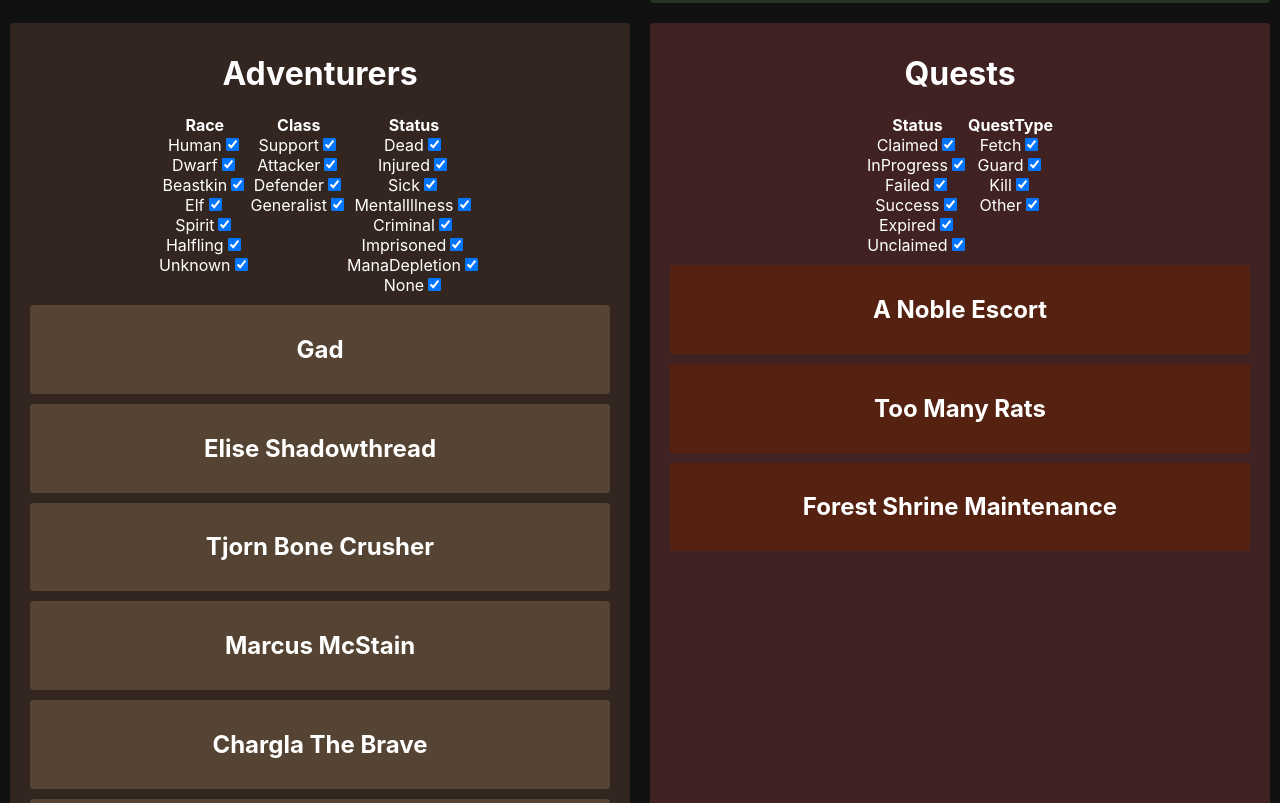
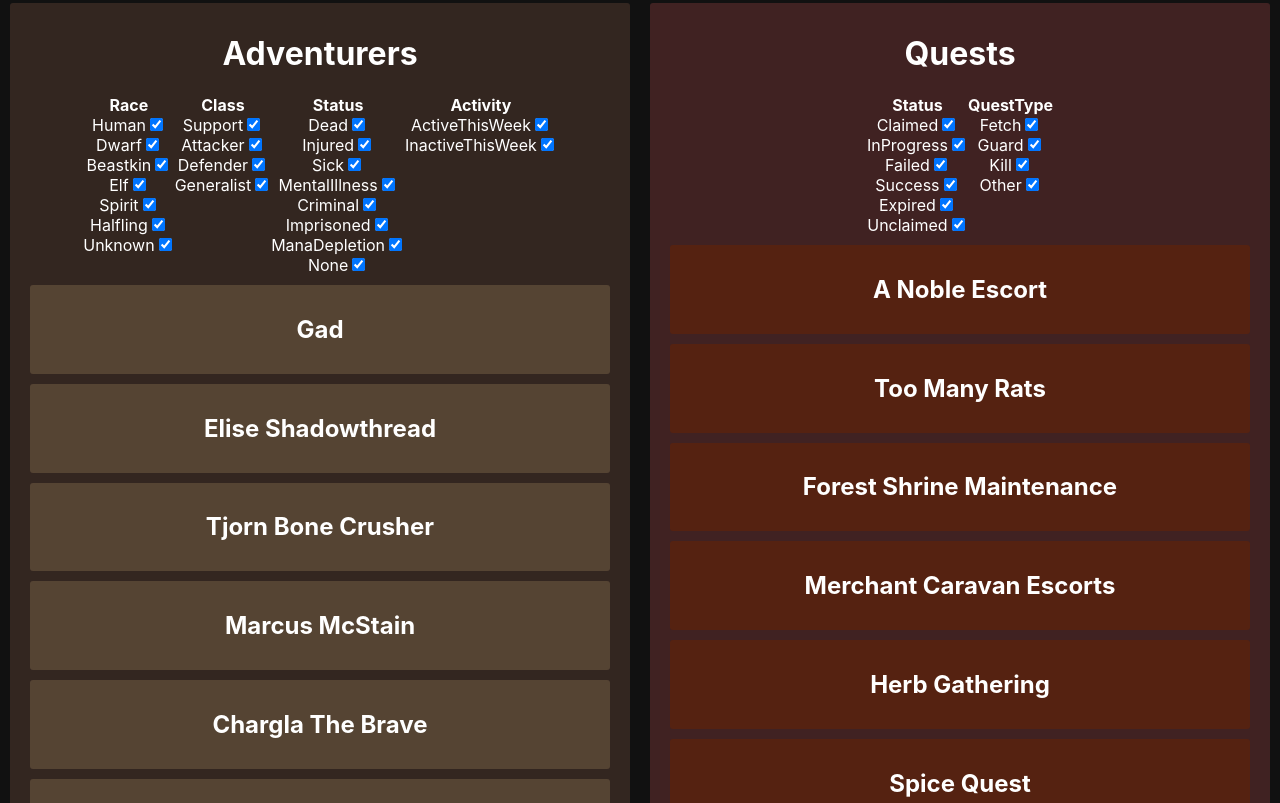
Before and after one commit to claytonweller/fantasy, a React (Create React App) app: page / in a window 1280 px wide. Shown: the part 1317-2120 px from the top of the page. Built offline with nearby package versions, Linux system fonts and the light colour scheme.

Commit message:
Filter adventurers by activeThisWeek

```diff
--- a/src/App.tsx
+++ b/src/App.tsx
@@ -28,8 +28,6 @@ function App() {
         backgroundColor:'#111111',
         color: 'white',
       }}>
-        {ENVIRONMENT}
-
         <Search
           searchText={searchText}
           setSearchText={setSearchText}
@@ -58,6 +56,7 @@ function App() {
             rules={rules}
             cardTypeFilters={cardTypeFilter.state}
             makeSearchable={makeSearchable}
+            currentWeek={currentWeek}
           />
           <Quests
             search={{searchText, rankFilter: rankFilter.state}}
--- a/src/components/AdventurerCard.tsx
+++ b/src/components/AdventurerCard.tsx
@@ -1,6 +1,6 @@
 import { IEnumFilter } from "hooks/useEnumFilterState";
 import { IRules } from "../data/getRules";
-import { IAdventurer } from "../types/Adventurer";
+import { ActivityStates, IAdventurer } from "../types/Adventurer";
 import { CardTypes } from "../types/Card";
 import { IMetricsWithMeta } from "../types/Quest";
 import { ISearchParams } from "../types/SearchParams";
@@ -14,9 +14,10 @@ export default function AdventurerCard (props: {
   search: ISearchParams,
   rules: IRules,
   makeSearchable: (text: string) => JSX.Element,
+  currentWeek: number,
   typeSpecificFilters?: IEnumFilter<string>[]
 }){
-  const {adventurer, search, rules, makeSearchable, typeSpecificFilters} = props
+  const {adventurer, search, rules, makeSearchable, currentWeek, typeSpecificFilters} = props
   const {name, bio, clan, quests, rank, status, races} = adventurer
   const metaMetrics: IMetricsWithMeta[] = quests.map(quest =>{
     return metaMetricsFromAdventurerQuest({quest})
@@ -28,10 +29,19 @@ export default function AdventurerCard (props: {
       rules={rules}
     />
   )
+
   const formattedStatus = status.length
     ? status.join(', ')
     : 'Normal'
 
+  const activityFilter = typeSpecificFilters?.find(f => f.name === 'Activity')
+  let isActivityMatch = false
+  if(activityFilter){
+    const activeThisWeek = adventurer.lastActiveWeek === currentWeek
+    const lookingForActiveThisWeek = activityFilter.state[ActivityStates.ActiveThisWeek]
+    const lookingForInactiveThisWeek = activityFilter.state[ActivityStates.InactiveThisWeek]
+    isActivityMatch = (activeThisWeek && lookingForActiveThisWeek) || (!activeThisWeek && lookingForInactiveThisWeek)
+  }
   const isClassMatch = setVisibilityFromFilterState(
     'Class', adventurer.class, typeSpecificFilters
   )
@@ -42,7 +52,7 @@ export default function AdventurerCard (props: {
     'Status', status, typeSpecificFilters
   )
 
-  const isVisible = isClassMatch && isRaceMatch && isStatusMatch
+  const isVisible = isClassMatch && isRaceMatch && isStatusMatch && isActivityMatch
   return (
     <div style={{display: isVisible? 'block': 'none'}}>
       <Card
--- a/src/components/Adventurers.tsx
+++ b/src/components/Adventurers.tsx
@@ -5,19 +5,21 @@ import { ISearchParams } from "types/SearchParams"
 import AdventurerCard from "./AdventurerCard"
 import CardGroup from "./CardGroup"
 import { useEnumFilterState } from "hooks/useEnumFilterState"
-import { AdventurerClasses, AdventurerRaces, AdventurerStatuses } from "types/Adventurer"
+import { ActivityStates, AdventurerClasses, AdventurerRaces, AdventurerStatuses } from "types/Adventurer"
 
 export default function Adventurers(props: {
   search: ISearchParams,
   rules: IRules,
   cardTypeFilters: {[key in CardTypes]: boolean}
+  currentWeek: number,
   makeSearchable: (text: string) => JSX.Element
 }){
-  const { cardTypeFilters, search, rules, makeSearchable} = props
+  const { cardTypeFilters, search, rules, currentWeek, makeSearchable} = props
   const raceFilter = useEnumFilterState(AdventurerRaces, 'Race')
   const classFilter = useEnumFilterState(AdventurerClasses, 'Class')
   const statusFilter = useEnumFilterState(AdventurerStatuses, 'Status', true)
-  const typeSpecificFilters = [raceFilter, classFilter, statusFilter]
+  const activeFilter = useEnumFilterState(ActivityStates, 'Activity')
+  const typeSpecificFilters = [raceFilter, classFilter, statusFilter, activeFilter]
   const adventurers = getAdventurers()
   const allAdventurers = adventurers.map((a, i) =>{
     return <AdventurerCard
@@ -27,6 +29,7 @@ export default function Adventurers(props: {
     makeSearchable={makeSearchable}
     rules={rules}
     typeSpecificFilters={typeSpecificFilters}
+    currentWeek={currentWeek}
   />
   })
 
--- a/src/data/getAdventurers.ts
+++ b/src/data/getAdventurers.ts
@@ -21,6 +21,8 @@ function formatAdventurer(a:IRawAdventurer):IAdventurer{
     ? clansById[a.clanId]
     : undefined;
   const research = researchByTag[EntityTypes.Adventurer][a.id] || []
+  let lastActiveWeek = 0
+
   const quests: IAdventurerQuest[] = a.questParties.map(qp => {
     const {partyId} = qp
     const quest = questsByPartyId[partyId]
@@ -28,6 +30,7 @@ function formatAdventurer(a:IRawAdventurer):IAdventurer{
     const parties = quest.parties
       .filter(p => p.id == partyId)
       .map(p => {
+        if(p.startWeek > lastActiveWeek) lastActiveWeek = p.startWeek
         const adventurers = adventurersByPartyId[p.id]
         const metrics =  p.metrics.map(m => ({...m, questPartyId: 'PLACEHOLDER'}))
         return {
@@ -50,6 +53,7 @@ function formatAdventurer(a:IRawAdventurer):IAdventurer{
 
   return {
     ...a,
+    lastActiveWeek,
     clan,
     quests,
     research
--- a/src/data/raw/adventurers.ts
+++ b/src/data/raw/adventurers.ts
@@ -112,6 +112,12 @@ export const rawAdventurers:IRawAdventurer[] = [
     status: [],
     traits: [],
     questParties: [
+      {
+        partyId: 'p2-q1-2',
+        metrics:[
+
+        ]
+      },
     ]
   },
   {
@@ -231,6 +237,12 @@ export const rawAdventurers:IRawAdventurer[] = [
     status: [],
     traits: [],
     questParties: [
+      {
+        partyId: 'p1-q1-6',
+        metrics:[
+
+        ]
+      },
     ]
   },
   {
@@ -365,6 +377,12 @@ export const rawAdventurers:IRawAdventurer[] = [
     status: [],
     traits: [],
     questParties: [
+      {
+        partyId: 'p1-q1-1',
+        metrics:[
+
+        ]
+      },
     ]
   },
   {
@@ -380,6 +398,12 @@ export const rawAdventurers:IRawAdventurer[] = [
     status: [],
     traits: [],
     questParties: [
+      {
+        partyId: 'p2-q1-2',
+        metrics:[
+
+        ]
+      },
     ]
   },
   {
@@ -410,6 +434,12 @@ export const rawAdventurers:IRawAdventurer[] = [
     status: [],
     traits: [],
     questParties: [
+      {
+        partyId: 'p1-q1-1',
+        metrics:[
+
+        ]
+      },
     ]
   },
   {
@@ -447,7 +477,7 @@ export const rawAdventurers:IRawAdventurer[] = [
     name: `Louis Lasiter`,
     races: [AdventurerRaces.Human],
     rank: Ranks.C,
-    class: AdventurerClasses.Attacker,
+    class: AdventurerClasses.Defender,
     className: 'Noble Knight',
     bio: `The youngest son of the Lasiter house, which is known for public service. Louis wishes to prove himself as an adventurer and join the Kings Guard in the capitol some day.`,
     clanId: 'c6',
@@ -455,6 +485,12 @@ export const rawAdventurers:IRawAdventurer[] = [
     status: [],
     traits: [],
     questParties: [
+      {
+        partyId: 'p1-q1-1',
+        metrics:[
+
+        ]
+      },
     ]
   },
   {
@@ -560,6 +596,12 @@ export const rawAdventurers:IRawAdventurer[] = [
     status: [],
     traits: [],
     questParties: [
+      {
+        partyId: 'p2-q1-2',
+        metrics:[
+
+        ]
+      },
     ]
   },
   {
@@ -590,6 +632,12 @@ export const rawAdventurers:IRawAdventurer[] = [
     status: [],
     traits: [],
     questParties: [
+      {
+        partyId: 'p1-q1-3',
+        metrics:[
+
+        ]
+      },
     ]
   },
   {
@@ -620,6 +668,12 @@ export const rawAdventurers:IRawAdventurer[] = [
     status: [],
     traits: [],
     questParties: [
+      {
+        partyId: 'p1-q1-2',
+        metrics:[
+
+        ]
+      },
     ]
   },
   {
@@ -650,6 +704,12 @@ export const rawAdventurers:IRawAdventurer[] = [
     status: [],
     traits: [],
     questParties: [
+      {
+        partyId: 'p1-q1-2',
+        metrics:[
+
+        ]
+      },
     ]
   },
   {
@@ -665,6 +725,12 @@ export const rawAdventurers:IRawAdventurer[] = [
     status: [],
     traits: [],
     questParties: [
+      {
+        partyId: 'p1-q1-2',
+        metrics:[
+
+        ]
+      },
     ]
   },
   {
@@ -680,6 +746,12 @@ export const rawAdventurers:IRawAdventurer[] = [
     status: [],
     traits: [],
     questParties: [
+      {
+        partyId: 'p1-q1-1',
+        metrics:[
+
+        ]
+      },
     ]
   },
   {
@@ -710,6 +782,12 @@ export const rawAdventurers:IRawAdventurer[] = [
     status: [],
     traits: [],
     questParties: [
+      {
+        partyId: 'p2-q1-3',
+        metrics:[
+
+        ]
+      },
     ]
   },
   {
@@ -725,6 +803,12 @@ export const rawAdventurers:IRawAdventurer[] = [
     status: [],
     traits: [],
     questParties: [
+      {
+        partyId: 'p1-q1-6',
+        metrics:[
+
+        ]
+      },
     ]
   },
   {
@@ -755,6 +839,12 @@ export const rawAdventurers:IRawAdventurer[] = [
     status: [],
     traits: [],
     questParties: [
+      {
+        partyId: 'p1-q1-6',
+        metrics:[
+
+        ]
+      },
     ]
   },
   {
@@ -860,6 +950,12 @@ export const rawAdventurers:IRawAdventurer[] = [
     status: [],
     traits: [],
     questParties: [
+      {
+        partyId: 'p1-q1-1',
+        metrics:[
+
+        ]
+      },
     ]
   },
   {
@@ -875,6 +971,12 @@ export const rawAdventurers:IRawAdventurer[] = [
     status: [],
     traits: [],
     questParties: [
+      {
+        partyId: 'p1-q1-1',
+        metrics:[
+
+        ]
+      },
     ]
   },
   {
@@ -950,6 +1052,12 @@ export const rawAdventurers:IRawAdventurer[] = [
     status: [],
     traits: [],
     questParties: [
+      {
+        partyId: 'p1-q1-6',
+        metrics:[
+
+        ]
+      },
     ]
   },
   {
--- a/src/data/raw/quests.ts
+++ b/src/data/raw/quests.ts
@@ -19,9 +19,9 @@ export const rawQuests: IRawQuest[] = [
         id: 'p1-q1-1',
         startWeek: 1,
         status: QuestStatus.Claimed,
-        // notes?: string,
-        // endWeek?: number,
-        // clanId?: 'string'
+        // notes: string,
+        // endWeek: number,
+        clanId: 'c6',
         metrics:[
 
         ]
@@ -40,6 +40,28 @@ export const rawQuests: IRawQuest[] = [
     description: `"I hear you. We can't keep ignoring the sewer problem. The rats keep multiplying and getting bigger. They're attacking people in the street. Focus groups tell us this is not a great look for our town. We have to fix this before the Bounty Festival. What will people think if we have dog sized rats? One gold for every dead rat brought back this week."`,
     // Composite
     parties:[
+      {
+        id: 'p1-q1-2',
+        startWeek: 1,
+        status: QuestStatus.Claimed,
+        // notes: string,
+        // endWeek: number,
+        clanId: 'c1',
+        metrics:[
+
+        ]
+      },
+      {
+        id: 'p2-q1-2',
+        startWeek: 1,
+        status: QuestStatus.Claimed,
+        // notes: string,
+        // endWeek: number,
+        clanId: 'c1',
+        metrics:[
+
+        ]
+      }
     ]
   },
   {
@@ -54,6 +76,119 @@ export const rawQuests: IRawQuest[] = [
     description: `"The Shrine to Mamut is falling apart. I am old. I need help repairing it."`,
     // Composite
     parties:[
+      {
+        id: 'p1-q1-3',
+        startWeek: 1,
+        status: QuestStatus.Claimed,
+        // notes: string,
+        // endWeek: number,
+        metrics:[
+
+        ]
+      },
+      {
+        id: 'p2-q1-3',
+        startWeek: 1,
+        status: QuestStatus.Claimed,
+        // notes: string,
+        // endWeek: number,
+        metrics:[
+
+        ]
+      }
+    ]
+  },
+  {
+    id: 'q1-4',
+    name:'Merchant Caravan Escorts',
+    reward: 100,
+    postedWeek: 1,
+    claimType: QuestClaimType.Clan,
+    questType: QuestTypes.Guard,
+    questRank: Ranks.C,
+    postedBy: 'Trade Guild',
+    description: `With the Festival coming up in a couple of weeks we capable parties to guard the wagons as they come in.`,
+    // Composite
+    parties:[
+      {
+        id: 'p1-q1-4',
+        startWeek: 2,
+        status: QuestStatus.Claimed,
+        notes: "Southern Caravan: from the port/ocean.",
+        // endWeek: number,
+        metrics:[
+
+        ]
+      },
+      {
+        id: 'p2-q1-4',
+        startWeek: 2,
+        status: QuestStatus.Claimed,
+        notes: "Eastern Caravan: From the capitol.",
+        // endWeek: number,
+        metrics:[
+
+        ]
+      },
+      {
+        id: 'p2-q1-4',
+        startWeek: 2,
+        status: QuestStatus.Claimed,
+        notes: "Western Caravan: From the mountains.",
+        // endWeek: number,
+        metrics:[
+
+        ]
+      },
+    ]
+  },
+  {
+    id: 'q1-5',
+    name:'Herb Gathering',
+    reward: 50,
+    postedWeek: 1,
+    claimType: QuestClaimType.Individual,
+    questType: QuestTypes.Fetch,
+    questRank: Ranks.D,
+    postedBy: 'Church of the Holy Mother',
+    description: `We're running low on medical herbs. reward depends upon the quality of the herbs obtained.`,
+    // Composite
+    parties:[
+      {
+        id: 'p1-q1-5',
+        startWeek: 1,
+        status: QuestStatus.Claimed,
+        notes: "Southern Caravan: from the port/ocean.",
+        // endWeek: number,
+        metrics:[
+
+        ]
+      },
+    ]
+  },
+  {
+    id: 'q1-6',
+    name:'Spice Quest',
+    reward: 0,
+    postedWeek: 1,
+    claimType: QuestClaimType.Clan,
+    questType: QuestTypes.Fetch,
+    questRank: Ranks.C,
+    postedBy: 'The Chairman',
+    description: `To make the ultimate dish.: you need the ultimate spices!`,
+    // Composite
+    parties:[
+      {
+        id: 'p1-q1-6',
+        startWeek: 1,
+        status: QuestStatus.Claimed,
+        clanId: 'c7',
+        notes: "Southern Caravan: from the port/ocean.",
+        // endWeek: number,
+        metrics:[
+
+        ]
+      },
     ]
   },
 ]
--- a/src/types/Adventurer.ts
+++ b/src/types/Adventurer.ts
@@ -5,6 +5,7 @@ import { IResearch } from "./Research"
 
 export interface IAdventurer extends IDbAdventurer {
   clan?: IDbClan
+  lastActiveWeek: number;
   quests: IAdventurerQuest[]
   research: IResearch[]
 }
@@ -55,3 +56,8 @@ export enum AdventurerRaces {
   Halfling = 'Halfling',
   Unknown = 'Unknown',
 }
+
+export enum ActivityStates {
+  ActiveThisWeek = 'ActiveThisWeek',
+  InactiveThisWeek = 'InactiveThisWeek'
+}
```
